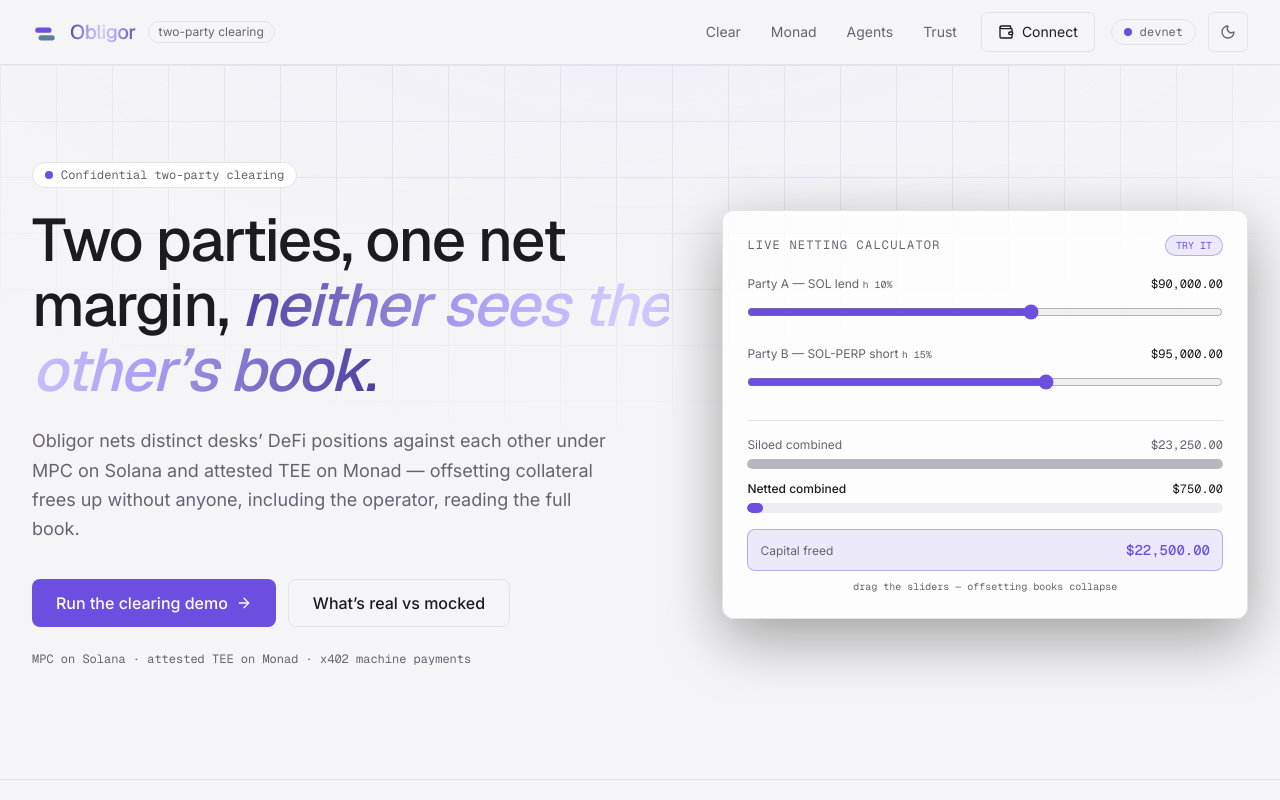
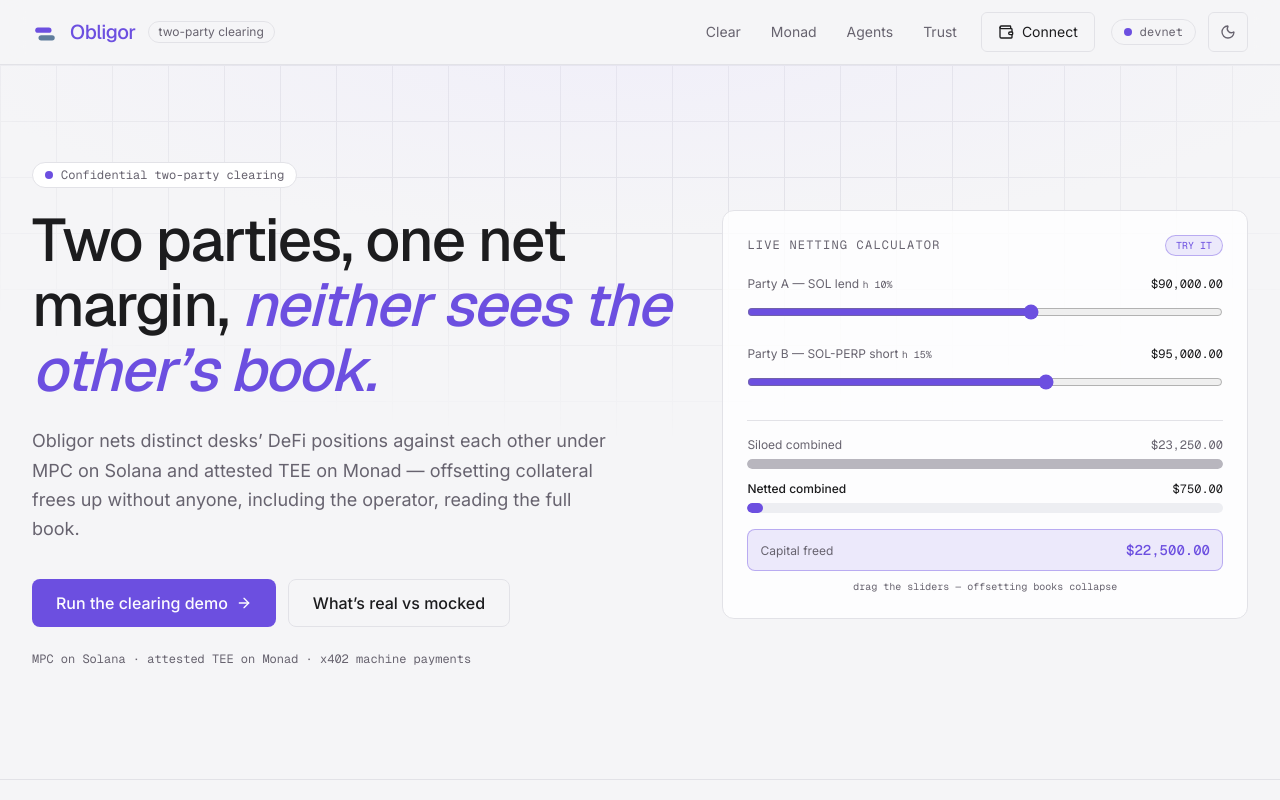
Before and after one commit to Kartikvyas1604/Luthren, a Next.js app: page / in a window 1280 px wide. Shown: the top 800 px of the page. Built offline with nearby package versions, Linux system fonts and the light colour scheme.

Commit message:
Professionalize Phantom theme: solid violet accent, neutral monochrome, no gradients

```diff
--- a/app/globals.css
+++ b/app/globals.css
@@ -219,32 +219,6 @@
   mask-image: radial-gradient(ellipse 90% 70% at 50% 0%, black 30%, transparent 75%);
 }
 
-.brand-gradient {
-  background-image: linear-gradient(100deg, #4b3f9e 0%, #ab9ff2 30%, #d4ccff 50%, #ab9ff2 70%, #4b3f9e 100%);
-  background-clip: text;
-  -webkit-background-clip: text;
-  color: transparent;
-}
-
-@media (prefers-reduced-motion: no-preference) {
-  .sheen {
-    position: relative;
-    overflow: hidden;
-  }
-  .sheen::after {
-    content: "";
-    position: absolute;
-    inset: 0;
-    background: linear-gradient(115deg, transparent 30%, rgba(255, 255, 255, 0.25) 50%, transparent 70%);
-    transform: translateX(-120%);
-    transition: transform 500ms ease-out;
-    pointer-events: none;
-  }
-  .sheen:hover::after {
-    transform: translateX(120%);
-  }
-}
-
 .btn-press {
   transition: transform 100ms ease-out, opacity 100ms ease-out, background-color 100ms ease-out, border-color 100ms ease-out;
 }
--- a/app/monad/page.tsx
+++ b/app/monad/page.tsx
@@ -126,7 +126,7 @@
                 key={r.pairId}
                 className={`anim-fade-up rounded-xl border bg-card p-5 transition-[border-color,box-shadow,opacity] duration-300 ease-out ${
                   cleared
-                    ? "border-primary/40 shadow-[0_0_30px_rgba(171,159,242,0.07)]"
+                    ? "border-primary/40 "
                     : "border-border opacity-60"
                 }`}
                 style={{ animationDelay: `${i * 80}ms` }}
--- a/app/page.tsx
+++ b/app/page.tsx
@@ -17,7 +17,7 @@
           />
           <div
             aria-hidden
-            className="pointer-events-none absolute inset-x-0 top-0 h-[480px] anim-pulse-glow bg-[radial-gradient(ellipse_55%_45%_at_50%_-5%,var(--accent),transparent)]"
+            className="pointer-events-none absolute inset-x-0 top-0 h-[480px] bg-[radial-gradient(ellipse_55%_40%_at_50%_-5%,var(--accent),transparent)] opacity-50"
           />
           <div className="relative mx-auto grid max-w-7xl items-center gap-12 px-4 pb-20 pt-16 md:px-6 md:pb-28 md:pt-24 lg:grid-cols-[1.1fr_0.9fr] lg:px-8">
             <div className="anim-fade-up">
@@ -30,7 +30,7 @@
               </p>
               <h1 className="mt-5 max-w-2xl font-serif text-4xl font-medium leading-[1.08] tracking-tight md:text-6xl">
                 Two parties, one net margin,{" "}
-                <span className="brand-gradient italic">neither sees the other&rsquo;s book.</span>
+                <span className="text-primary italic">neither sees the other&rsquo;s book.</span>
               </h1>
               <p className="mt-6 max-w-xl text-base leading-relaxed text-muted-foreground md:text-lg">
                 Obligor nets distinct desks&rsquo; DeFi positions against each other under MPC on
@@ -40,7 +40,7 @@
               <div className="mt-9 flex flex-wrap items-center gap-3">
                 <Link
                   href="/clear"
-                  className="sheen btn-press inline-flex h-12 items-center justify-center gap-2 rounded-lg bg-primary px-6 font-medium text-primary-foreground focus-visible:outline-none focus-visible:ring-2 focus-visible:ring-ring focus-visible:ring-offset-2 focus-visible:ring-offset-background"
+                  className="btn-press inline-flex h-12 items-center justify-center gap-2 rounded-lg bg-primary px-6 font-medium text-primary-foreground focus-visible:outline-none focus-visible:ring-2 focus-visible:ring-ring focus-visible:ring-offset-2 focus-visible:ring-offset-background"
                 >
                   Run the clearing demo
                   <ArrowRight className="h-4 w-4" aria-hidden />
@@ -96,7 +96,7 @@
                 },
               ].map(({ icon: Icon, title, body, tag }, i) => (
                 <RevealSection key={title} delay={i * 80}>
-                  <article className="group h-full rounded-xl border border-border bg-card p-6 transition-[transform,border-color,box-shadow] duration-200 ease-out hover:-translate-y-0.5 hover:border-primary/50 hover:shadow-[0_8px_30px_rgba(0,0,0,0.35)] focus-within:border-primary/50">
+                  <article className="group h-full rounded-xl border border-border bg-card p-6 transition-[transform,border-color,box-shadow] duration-200 ease-out hover:-translate-y-0.5 hover:border-primary/50  focus-within:border-primary/50">
                     <div className="flex h-10 w-10 items-center justify-center rounded-lg border border-border bg-secondary transition-colors duration-200 group-hover:border-primary/40">
                       <Icon className="h-5 w-5 text-primary" aria-hidden />
                     </div>
--- a/components/margin-hero.tsx
+++ b/components/margin-hero.tsx
@@ -49,7 +49,7 @@
   return (
     <section
       aria-label="Two-party margin result"
-      className="anim-fade-up rounded-xl border border-primary/40 bg-card p-6 shadow-[0_0_40px_rgba(171,159,242,0.08)] md:p-8"
+      className="anim-fade-up rounded-xl border border-primary/40 bg-card p-6 md:p-8"
     >
       <div className="flex flex-wrap items-start justify-between gap-4">
         <div>
--- a/components/netting-preview.tsx
+++ b/components/netting-preview.tsx
@@ -24,7 +24,7 @@
   const maxBar = Math.max(siloed, 1);
 
   return (
-    <div className="rounded-xl border border-border bg-card/80 p-5 shadow-[0_20px_60px_rgba(0,0,0,0.35)] backdrop-blur-sm md:p-6">
+    <div className="rounded-xl border border-border bg-card/80 p-5 backdrop-blur-sm md:p-6">
       <div className="flex items-center justify-between gap-4">
         <p className="font-mono text-xs uppercase tracking-widest text-muted-foreground">
           Live netting calculator
--- a/components/site-footer.tsx
+++ b/components/site-footer.tsx
@@ -11,7 +11,7 @@
             className="flex items-center gap-2.5 rounded-md focus-visible:outline-none focus-visible:ring-2 focus-visible:ring-ring focus-visible:ring-offset-2 focus-visible:ring-offset-background"
           >
             <LogoMark size={22} className="translate-y-0.5" />
-            <span className="font-serif text-base font-medium tracking-tight brand-gradient">
+            <span className="font-serif text-base font-medium tracking-tight text-primary">
               Obligor
             </span>
           </Link>
--- a/components/site-header.tsx
+++ b/components/site-header.tsx
@@ -13,10 +13,10 @@
           className="flex items-center gap-3 rounded-md focus-visible:outline-none focus-visible:ring-2 focus-visible:ring-ring focus-visible:ring-offset-2 focus-visible:ring-offset-background"
         >
           <LogoMark size={26} className="translate-y-0.5" />
-          <span className="font-serif text-xl font-medium tracking-tight brand-gradient sm:hidden">
+          <span className="font-serif text-xl font-medium tracking-tight text-primary sm:hidden">
             O
           </span>
-          <span className="font-serif text-xl font-medium tracking-tight brand-gradient hidden sm:inline">
+          <span className="font-serif text-xl font-medium tracking-tight text-primary hidden sm:inline">
             Obligor
           </span>
           <span className="hidden text-xs text-muted-foreground border border-border rounded-full px-2.5 py-0.5 sm:inline">
```
Also changed, not shown: 1 other file (tests, documents, lock files or other folders).
